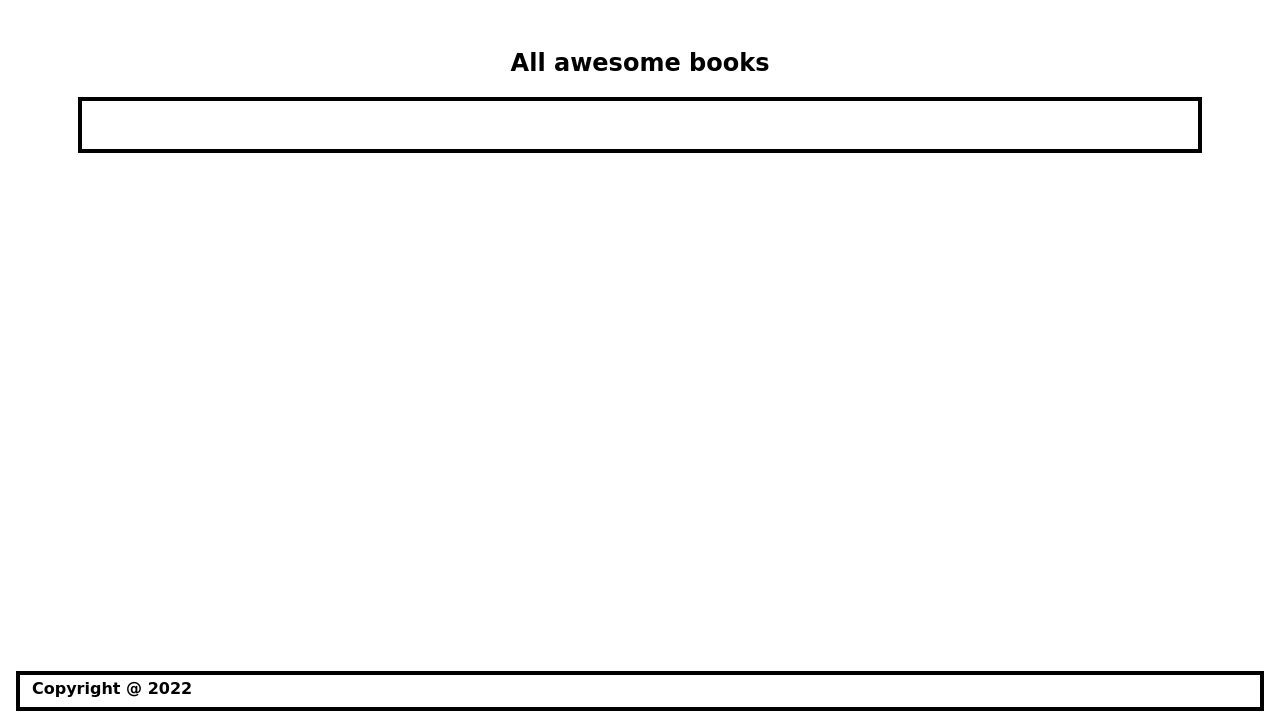
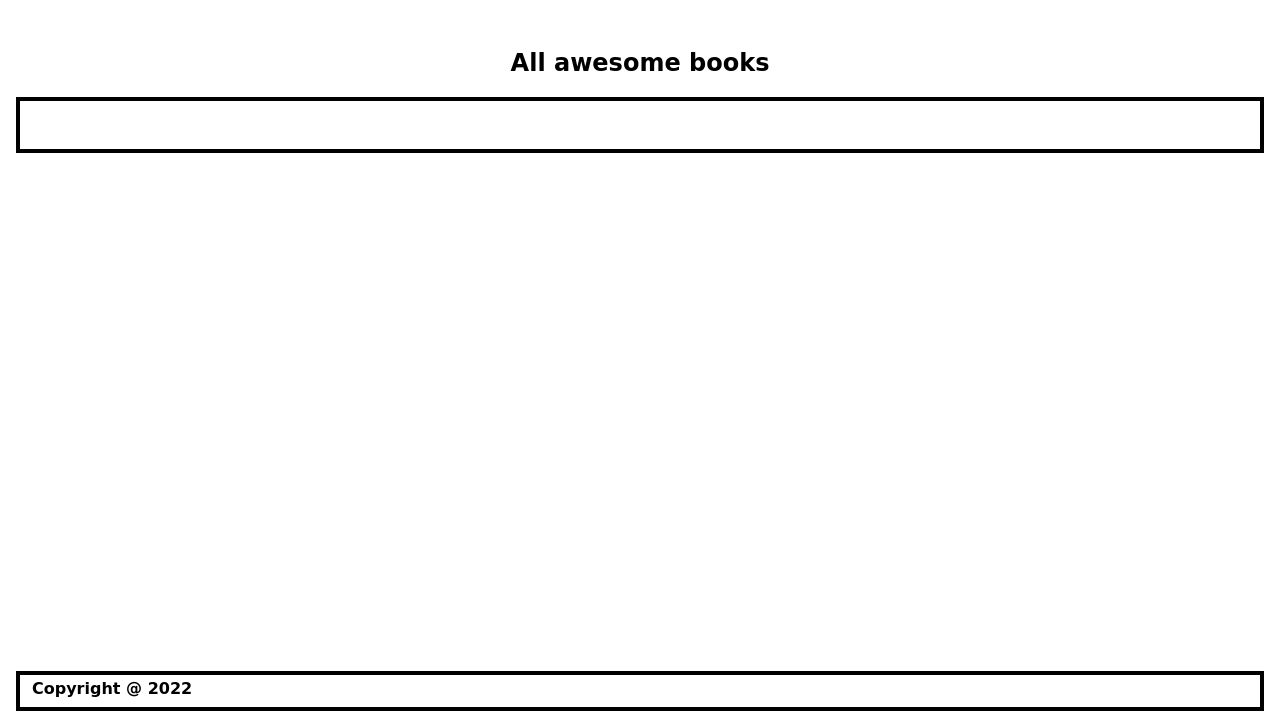
Before and after one commit to NayanKaran/Awesome-books, a website: page index.html in a window 1280 px wide. Shown: the part 73-800 px from the top of the page. Drawn offline with Linux system fonts and the light colour scheme.

Commit message:
Improve style for the bookList section

```diff
--- a/index.css
+++ b/index.css
@@ -16,8 +16,8 @@
   align-items: center;
   min-width: 320px;
   box-sizing: border-box;
-  margin: 52px;
   margin-bottom: auto;
+  margin-top: 52px;
 }
 
 header > nav > a {
@@ -94,7 +94,6 @@
 
 #books-section {
   box-sizing: border-box;
-  padding: 0 10px;
   width: 100%;
 }
 
```
